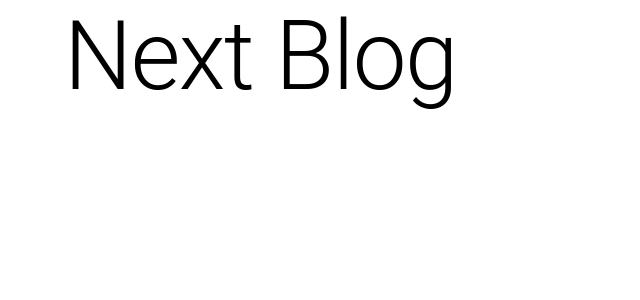
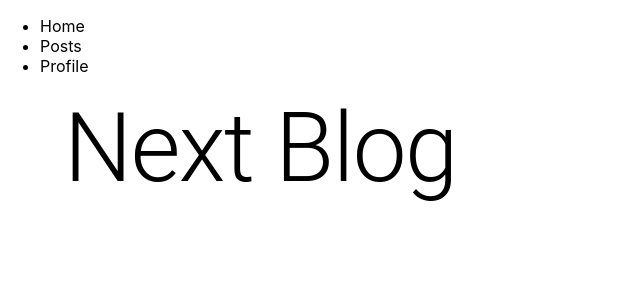
Before and after one commit to mk026/next-ssr-blog, a Next.js app in the folder client/: page / in a window 1280 px wide. Shown: the top 300 px of the page, without its empty margins (0-640 px from the left). Built offline with nearby package versions, Linux system fonts and the light colour scheme.

Commit message:
Add navbar component

```diff
--- a/client/src/components/layout/Layout.tsx
+++ b/client/src/components/layout/Layout.tsx
@@ -1,8 +1,14 @@
 import { Container } from "@mui/material";
 import { FC, PropsWithChildren } from "react";
+import Navbar from "../navbar/Navbar";
 
 const Layout: FC<PropsWithChildren> = ({ children }) => {
-  return <Container>{children}</Container>;
+  return (
+    <>
+      <Navbar />
+      <Container>{children}</Container>
+    </>
+  );
 };
 
 export default Layout;
--- /dev/null
+++ b/client/src/components/navbar/Navbar.tsx
@@ -0,0 +1,22 @@
+import Link from "next/link";
+import { FC } from "react";
+
+const Navbar: FC = () => {
+  return (
+    <nav>
+      <ul>
+        <li>
+          <Link href="/">Home</Link>
+        </li>
+        <li>
+          <Link href="/posts">Posts</Link>
+        </li>
+        <li>
+          <Link href="/profile">Profile</Link>
+        </li>
+      </ul>
+    </nav>
+  );
+};
+
+export default Navbar;
```
